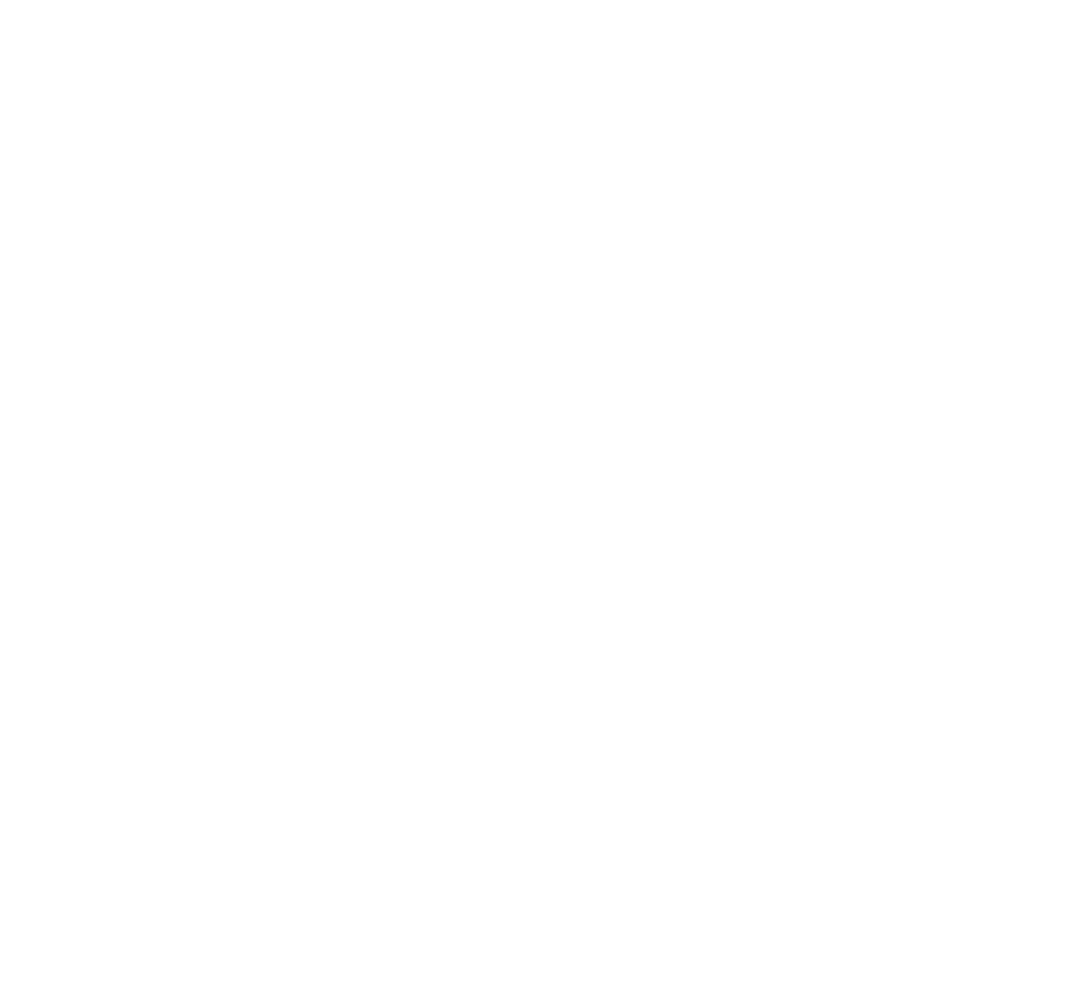
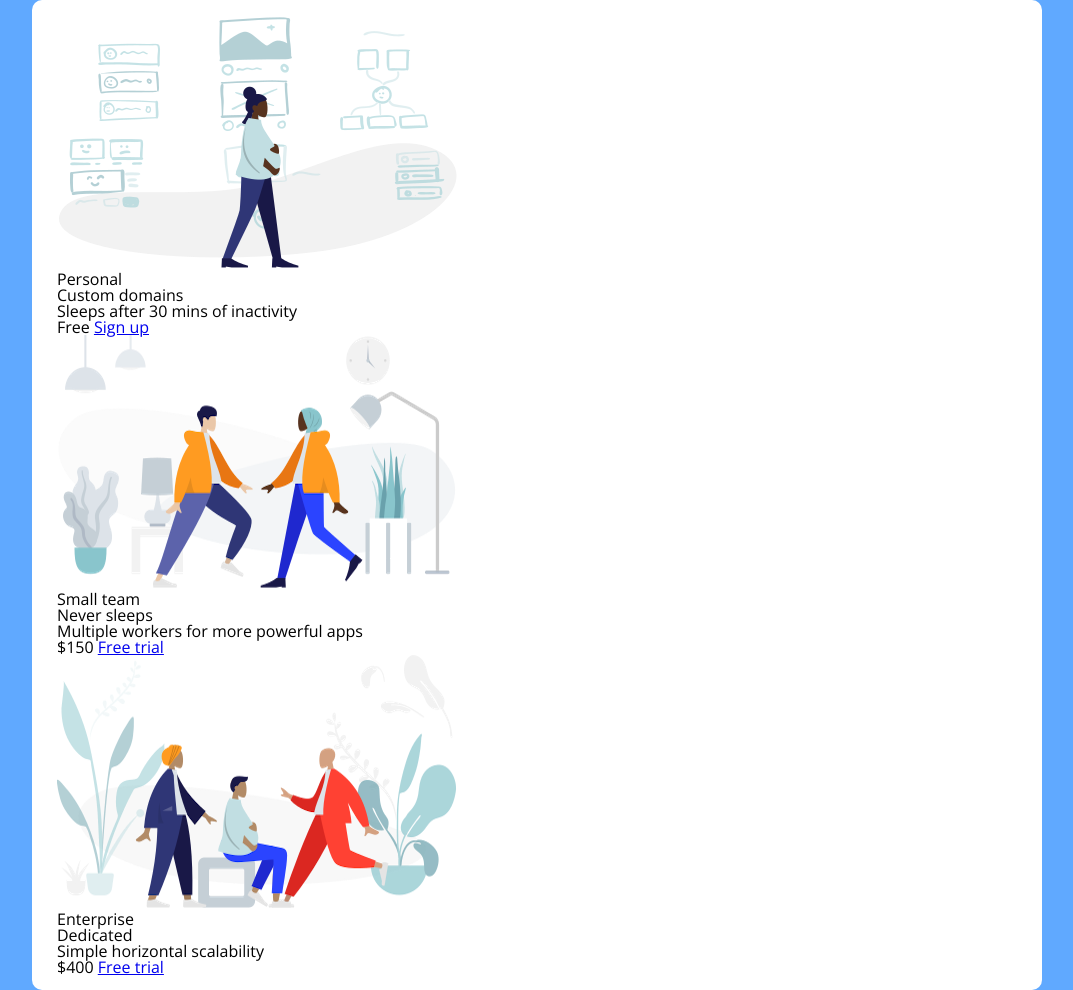
Before and after one commit to dimasprd/wdb-pricing-panel-project, a plain HTML site: page index.html in a window 1280 px wide. Shown: the whole page, without its empty margins (103-1176 px from the left). Before the commit the page ends 800 px from the top, so only its background shows below. Drawn offline with nearby package versions, Linux system fonts and the light colour scheme.

Commit message:
add some basic style

```diff
--- a/index.html
+++ b/index.html
@@ -4,7 +4,51 @@
         <meta charset="UTF-8" />
         <meta http-equiv="X-UA-Compatible" content="IE=edge" />
         <meta name="viewport" content="width=device-width, initial-scale=1.0" />
-        <title>Pricing Panel</title>
+        <title>Price Tiers</title>
+        <link
+            rel="stylesheet"
+            href="https://fonts.googleapis.com/css?family=Open+Sans:400,600,700"
+        />
+        <link rel="stylesheet" href="styles.css" />
     </head>
-    <body></body>
+    <body>
+        <div class="panel pricing-table">
+            <div class="pricing-plan">
+                <img src="icons/icon1.png" alt="" class="pricing-img" />
+                <h2 class="pricing-header">Personal</h2>
+                <ul class="pricing-features">
+                    <li class="pricing-features-item">Custom domains</li>
+                    <li class="pricing-features-item">
+                        Sleeps after 30 mins of inactivity
+                    </li>
+                </ul>
+                <span class="pricing-price">Free</span>
+                <a href="#/" class="pricing-button">Sign up</a>
+            </div>
+            <div class="pricing-plan">
+                <img src="icons/icon2.png" alt="" class="pricing-img" />
+                <h2 class="pricing-header">Small team</h2>
+                <ul class="pricing-features">
+                    <li class="pricing-features-item">Never sleeps</li>
+                    <li class="pricing-features-item">
+                        Multiple workers for more powerful apps
+                    </li>
+                </ul>
+                <span class="pricing-price">$150</span>
+                <a href="#/" class="pricing-button">Free trial</a>
+            </div>
+            <div class="pricing-plan">
+                <img src="icons/icon3.png" alt="" class="pricing-img" />
+                <h2 class="pricing-header">Enterprise</h2>
+                <ul class="pricing-features">
+                    <li class="pricing-features-item">Dedicated</li>
+                    <li class="pricing-features-item">
+                        Simple horizontal scalability
+                    </li>
+                </ul>
+                <span class="pricing-price">$400</span>
+                <a href="#/" class="pricing-button">Free trial</a>
+            </div>
+        </div>
+    </body>
 </html>
--- /dev/null
+++ b/styles.css
@@ -0,0 +1,152 @@
+/* http://meyerweb.com/eric/tools/css/reset/
+   v2.0 | 20110126
+   License: none (public domain)
+*/
+
+html,
+body,
+div,
+span,
+applet,
+object,
+iframe,
+h1,
+h2,
+h3,
+h4,
+h5,
+h6,
+p,
+blockquote,
+pre,
+a,
+abbr,
+acronym,
+address,
+big,
+cite,
+code,
+del,
+dfn,
+em,
+img,
+ins,
+kbd,
+q,
+s,
+samp,
+small,
+strike,
+strong,
+sub,
+sup,
+tt,
+var,
+b,
+u,
+i,
+center,
+dl,
+dt,
+dd,
+ol,
+ul,
+li,
+fieldset,
+form,
+label,
+legend,
+table,
+caption,
+tbody,
+tfoot,
+thead,
+tr,
+th,
+td,
+article,
+aside,
+canvas,
+details,
+embed,
+figure,
+figcaption,
+footer,
+header,
+hgroup,
+menu,
+nav,
+output,
+ruby,
+section,
+summary,
+time,
+mark,
+audio,
+video {
+    margin: 0;
+    padding: 0;
+    border: 0;
+    font-size: 100%;
+    font: inherit;
+    vertical-align: baseline;
+}
+/* HTML5 display-role reset for older browsers */
+article,
+aside,
+details,
+figcaption,
+figure,
+footer,
+header,
+hgroup,
+menu,
+nav,
+section {
+    display: block;
+}
+body {
+    line-height: 1;
+}
+ol,
+ul {
+    list-style: none;
+}
+blockquote,
+q {
+    quotes: none;
+}
+blockquote:before,
+blockquote:after,
+q:before,
+q:after {
+    content: "";
+    content: none;
+}
+table {
+    border-collapse: collapse;
+    border-spacing: 0;
+}
+
+/* end of css reset */
+
+html {
+    box-sizing: border-box;
+    font-family: "Open Sans", sans-serif;
+}
+
+body {
+    background-color: #60a9ff;
+    display: flex;
+    justify-content: center;
+    align-items: center;
+    min-height: 100vh;
+}
+
+.panel {
+    background-color: white;
+    border-radius: 10px;
+    padding: 15px 25px;
+    width: 100%;
+    max-width: 960px;
+}
```
Also changed, not shown: icons/icon1.png (added), icons/icon2.png (added), icons/icon3.png (added), 1 other file.
